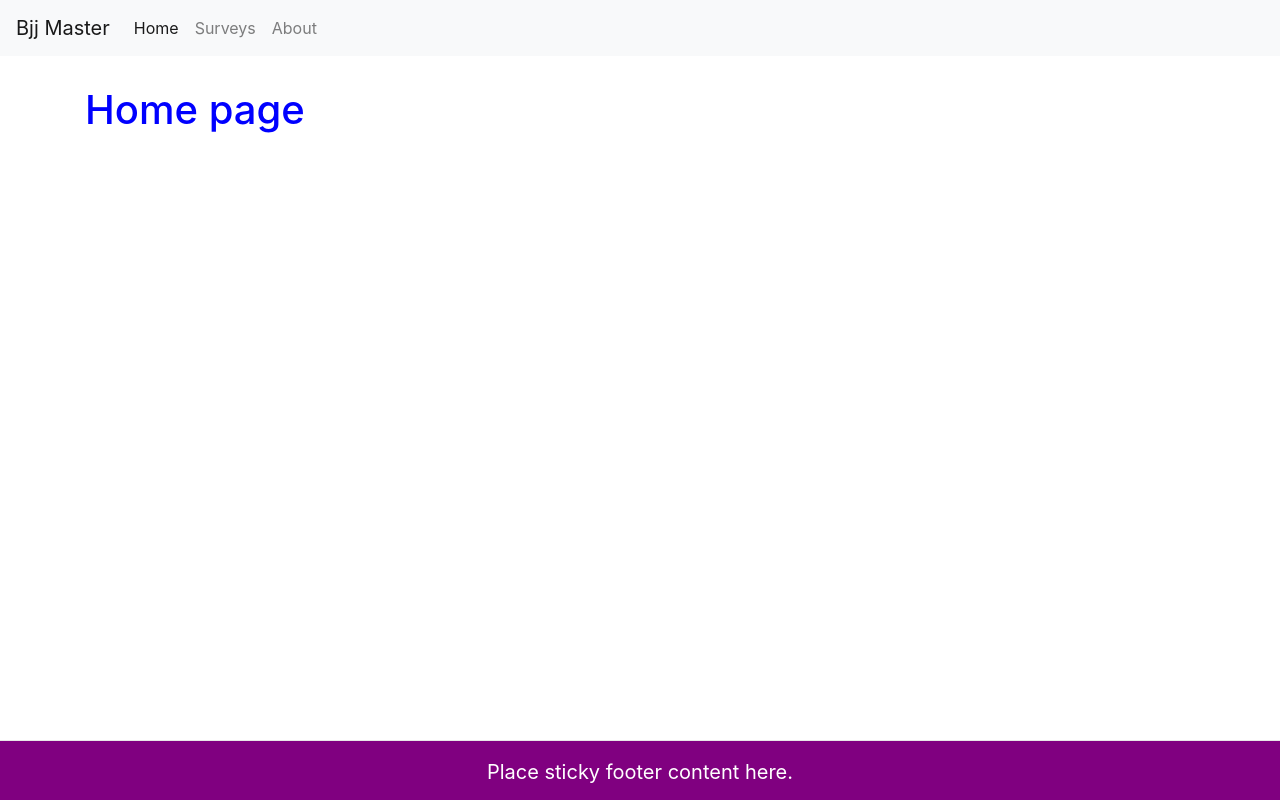
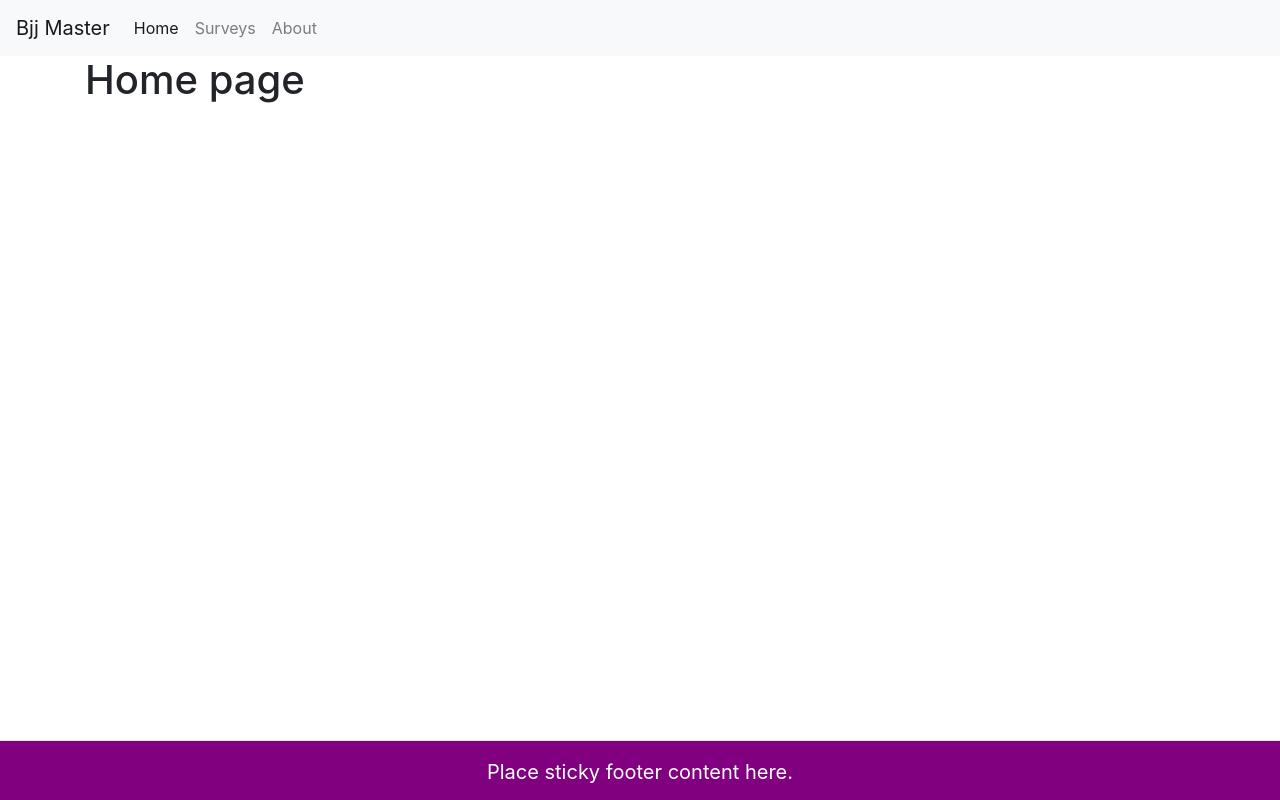
Before and after one commit to evatikiotis/Jiu-Jitsu-Surveys, a Next.js app: page / in a window 1280 px wide. Built offline with nearby package versions, Linux system fonts and the light colour scheme.

Commit message:
improvements

```diff
--- a/src/components/Page.js
+++ b/src/components/Page.js
@@ -8,9 +8,6 @@ export default function Page({ children }) {
         {`
           .page {
             max-height: 600px;
-            overflow: scroll;
-            margin-bottom: 70px;
-            margin-top: 30px;
           }
         `}
       </style>
--- a/src/pages/_app.tsx
+++ b/src/pages/_app.tsx
@@ -7,7 +7,7 @@ import { useRouter } from 'next/router';
 import Footer from '../components/Footer';
 import GlobalStyles from '../styles/GlobalStyles';
 
-const Layout = ({ children }) => <div>{children}</div>;
+const Layout = ({ children }) => <>{children}</>;
 
 // eslint-disable-next-line react/prop-types
 export default function App({ Component, pageProps }) {
--- a/src/pages/about/index.tsx
+++ b/src/pages/about/index.tsx
@@ -1,7 +1,7 @@
 export default function About() {
   return (
     <div>
-      <h3>About Page</h3>
+      <h3 className="blue-colorr">About Page</h3>
     </div>
   );
 }
--- a/src/styles/GlobalStyles.tsx
+++ b/src/styles/GlobalStyles.tsx
@@ -9,7 +9,7 @@ export default function GlobalStyles() {
             display: none;
           }
         }
-        body {
+        .blue-colorr {
           color: blue;
         }
       `}
```
